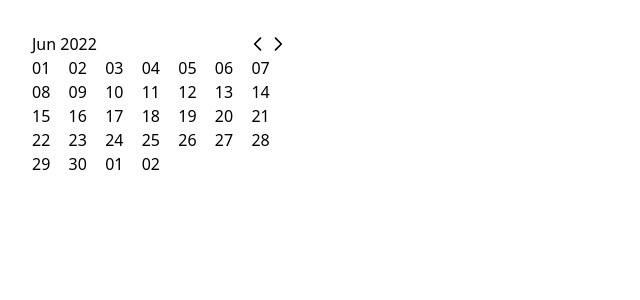
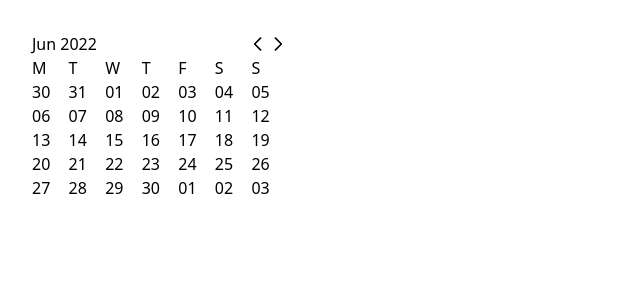
Before and after one commit to vekstc/vue-playground, a Vue app: page / in a window 1280 px wide. Shown: the top 300 px of the page, without its empty margins (0-640 px from the left). Built offline with nearby package versions, Linux system fonts and the light colour scheme.

Commit message:
finish display days in current month

```diff
--- a/src/components/Calendar/Calendar.vue
+++ b/src/components/Calendar/Calendar.vue
@@ -4,6 +4,7 @@
   eachDayOfInterval,
   startOfMonth,
   endOfMonth,
+  startOfWeek,
   endOfWeek,
   format,
 } from "date-fns";
@@ -11,8 +12,8 @@
 const today = startOfToday();
 
 const days = eachDayOfInterval({
-  start: startOfMonth(today),
-  end: endOfWeek(endOfMonth(today)),
+  start: startOfWeek(startOfMonth(today), { weekStartsOn: 1 }),
+  end: endOfWeek(endOfMonth(today), { weekStartsOn: 1 }),
 });
 </script>
 
@@ -58,8 +59,20 @@
       </button>
     </div>
 
-    <ul class="grid grid-cols-7">
-      <li v-for="day in days">{{ format(day, "dd") }}</li>
-    </ul>
+    <div>
+      <ol class="grid grid-cols-7">
+        <li>M</li>
+        <li>T</li>
+        <li>W</li>
+        <li>T</li>
+        <li>F</li>
+        <li>S</li>
+        <li>S</li>
+      </ol>
+
+      <ul class="grid grid-cols-7">
+        <li v-for="day in days">{{ format(day, "dd") }}</li>
+      </ul>
+    </div>
   </div>
 </template>
```
Also changed, not shown: src/components/Calendar/TODO.md (+8 -4 lines), 1 other file (tests, documents, lock files or other folders).
